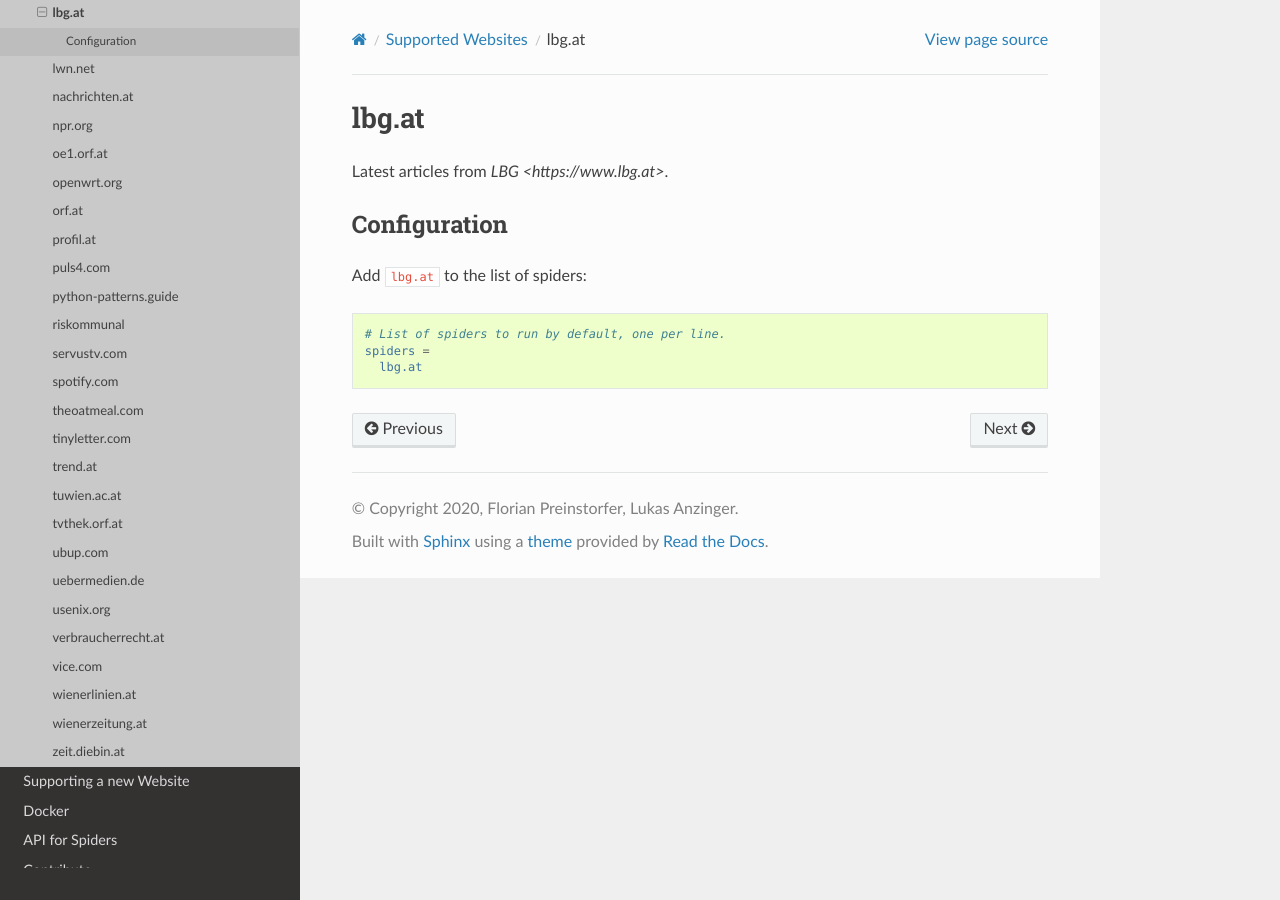
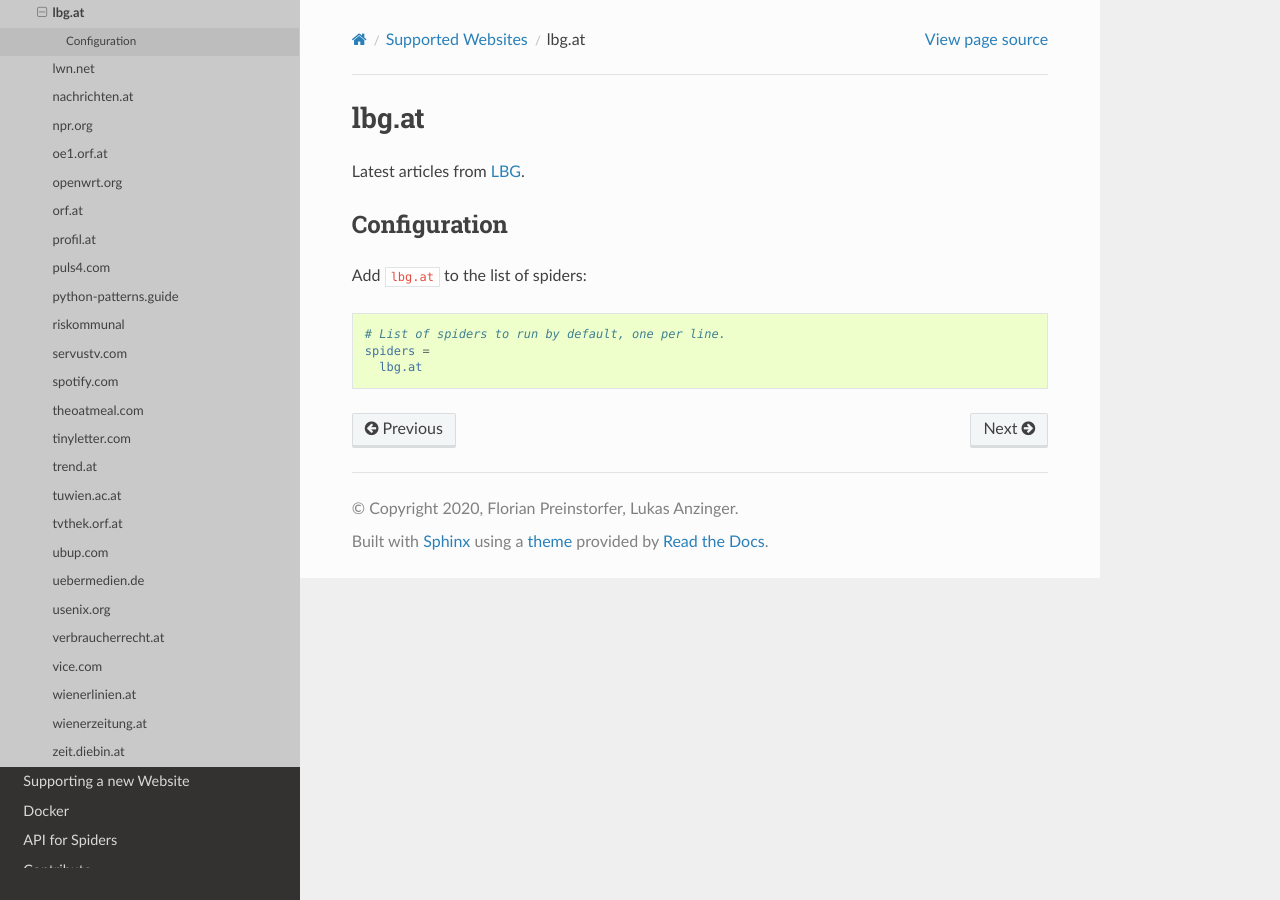
Before and after one commit to PyFeeds/PyFeeds, a Sphinx documentation site: the page built from docs/spiders/lbg.at.rst, in a window 1280 px wide. Built offline with Sphinx 7.4.7 and the Read the Docs theme 2.0.0, drawn with Linux system fonts in a browser that asks for light colours.

Commit message:
Fix broken link for lbg.at

```diff
--- a/docs/spiders/lbg.at.rst
+++ b/docs/spiders/lbg.at.rst
@@ -2,7 +2,7 @@
 
 lbg.at
 ------
-Latest articles from `LBG <https://www.lbg.at>`.
+Latest articles from `LBG <https://www.lbg.at>`_.
 
 Configuration
 ~~~~~~~~~~~~~
```
